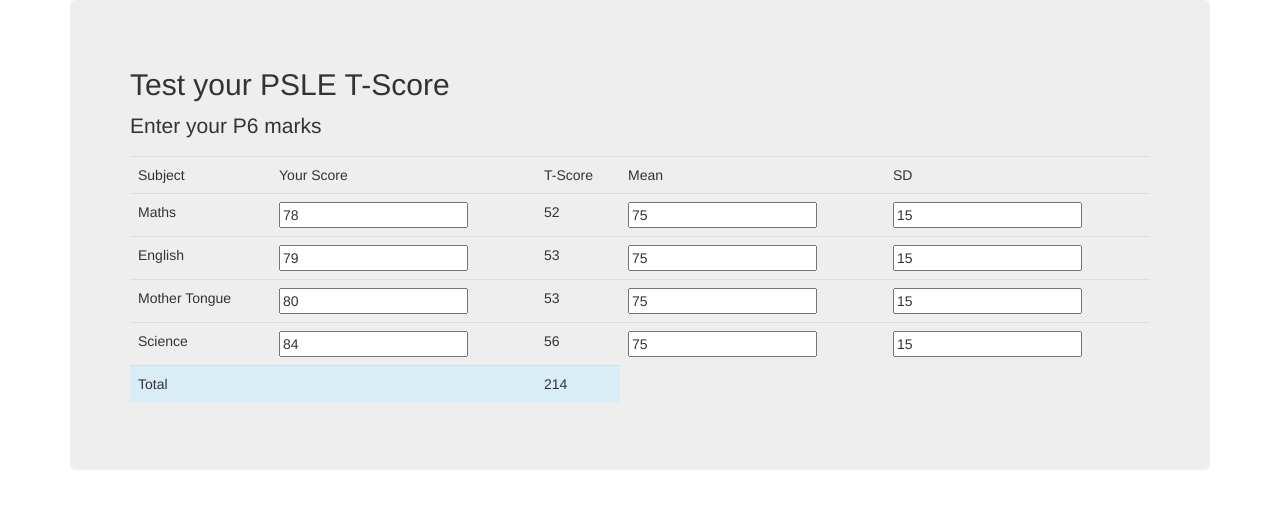
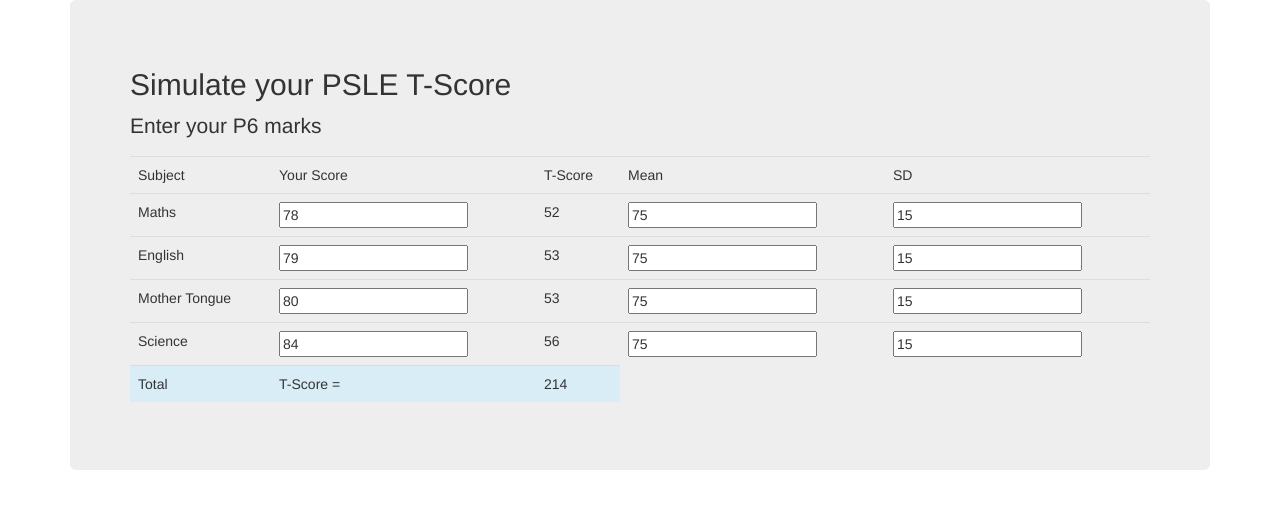
Before and after one commit to michaelbetsy/michaelbetsy.github.io, a plain HTML site: page index.html in a window 1280 px wide. Drawn offline with nearby package versions, Linux system fonts and the light colour scheme.

Commit message:
Update index.html

```diff
--- a/index.html
+++ b/index.html
@@ -9,7 +9,7 @@
 
 <div ng-app="myApp" ng-controller="myCtrl" class="container">
 <div class="jumbotron">
-        <h2>Test your PSLE T-Score</h2>
+        <h2>Simulate your PSLE T-Score</h2>
 
 
    <p>Enter your P6 marks</p>
@@ -50,7 +50,7 @@
             <td><input type="number" ng-model="scienceSD"></td>
           </tr>
           <tr class="info"><td>Total </td>
-            <td></td>
+            <td> T-Score =</td>
             <td>
                 {{mathTScore()+engTScore()+mtTScore()+scienceTScore()}}
           </td></tr>
```
